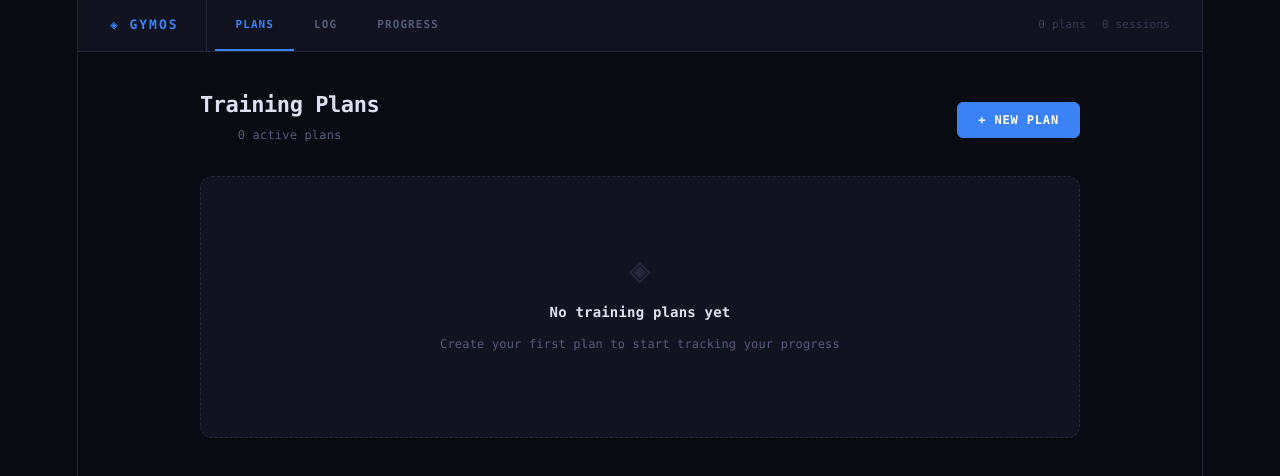
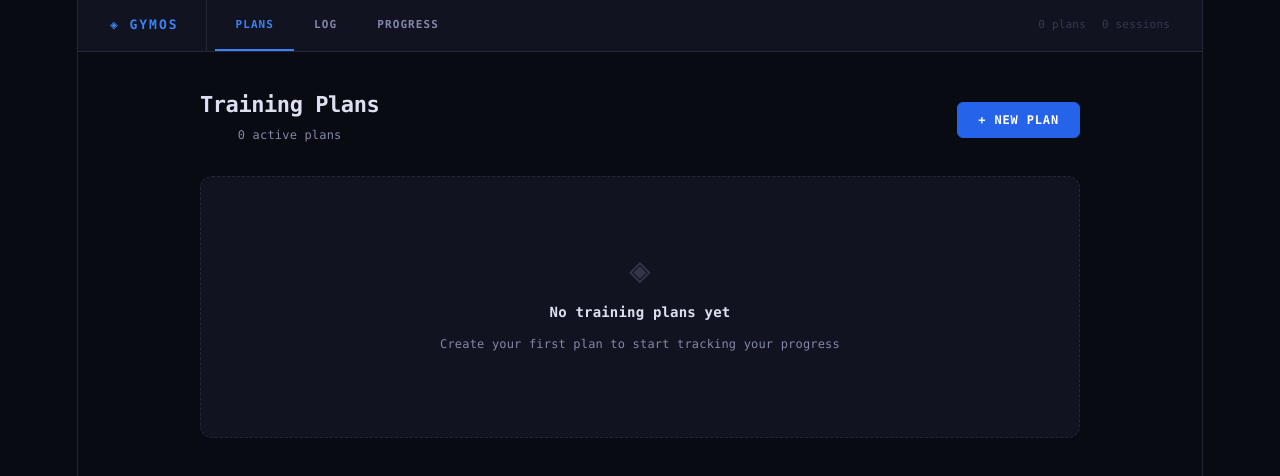
Before and after one commit to tiago-espadinha/GymOS, a React (Vite) app: page / in a window 1280 px wide. Shown: the top 476 px of the page. Built offline with nearby package versions, Linux system fonts and the light colour scheme.

Commit message:
fix(a11y): raise contrast, allow zoom and label form controls

```diff
--- a/index.html
+++ b/index.html
@@ -4,7 +4,7 @@
     <meta charset="UTF-8" />
     <link rel="icon" type="image/png" href="/weights.png" />
     <link rel="manifest" href="/manifest.webmanifest" />
-    <meta name="viewport" content="width=device-width, initial-scale=1.0, maximum-scale=1.0, user-scalable=no" />
+    <meta name="viewport" content="width=device-width, initial-scale=1.0" />
     <meta name="theme-color" content="#090b12" />
     <meta name="apple-mobile-web-app-capable" content="yes" />
     <meta name="apple-mobile-web-app-status-bar-style" content="black-translucent" />
--- a/src/components/log/LogTab/index.tsx
+++ b/src/components/log/LogTab/index.tsx
@@ -172,7 +172,7 @@ export function LogTab({
       <div className="logTabForm">
         <div>
           <Label>Training Plan</Label>
-          <Select value={planId} onChange={handlePlanChange}>
+          <Select value={planId} onChange={handlePlanChange} ariaLabel="Training plan">
             <option value="">Select a plan...</option>
             {plans
               .filter((p) => !p.isArchived || p.id === planId)
@@ -189,6 +189,7 @@ export function LogTab({
             value={date}
             onChange={setDate}
             type="date"
+            ariaLabel="Session date"
             style={{ width: "160px" }}
           />
         </div>
@@ -215,6 +216,7 @@ export function LogTab({
               value={notes}
               onChange={setNotes}
               placeholder="How did it go? Any PRs or setbacks?"
+              ariaLabel="Session notes"
             />
           </div>
           <div className="logTabActions">
--- a/src/components/shared/Button/Button.css
+++ b/src/components/shared/Button/Button.css
@@ -26,8 +26,8 @@
 }
 
 .primary {
-  background: var(--accent);
-  border-color: var(--accent);
+  background: var(--accent-hover);
+  border-color: var(--accent-hover);
   color: #fff;
 }
 
--- a/src/components/shared/Input/index.tsx
+++ b/src/components/shared/Input/index.tsx
@@ -4,6 +4,7 @@ interface InputProps {
   value: string;
   onChange: (value: string) => void;
   placeholder?: string;
+  ariaLabel?: string;
   type?: string;
   style?: CSSProperties;
 }
@@ -12,6 +13,7 @@ export function Input({
   value,
   onChange,
   placeholder,
+  ariaLabel,
   type = "text",
   style: x,
 }: InputProps) {
@@ -21,6 +23,7 @@ export function Input({
       value={value}
       onChange={(e) => onChange(e.target.value)}
       placeholder={placeholder}
+      aria-label={ariaLabel}
       className="input"
       style={{
         ...x,
--- a/src/components/shared/Select/index.tsx
+++ b/src/components/shared/Select/index.tsx
@@ -4,13 +4,15 @@ interface SelectProps {
   value: string;
   onChange: (value: string) => void;
   children: React.ReactNode;
+  ariaLabel?: string;
   style?: CSSProperties;
 }
 
-export function Select({ value, onChange, children, style: x }: SelectProps) {
+export function Select({ value, onChange, children, ariaLabel, style: x }: SelectProps) {
   return (
     <select
       value={value}
+      aria-label={ariaLabel}
       onChange={(e) => onChange(e.target.value)}
       className="select"
       style={{ ...x }}
--- a/src/constants/colors.ts
+++ b/src/constants/colors.ts
@@ -10,7 +10,7 @@ export const Colors = {
   border:      '#242638',
   borderHov:   '#383c58',
   text:        '#dce0f0',
-  muted:       '#565a7c',
+  muted:       '#8387ab',
   dim:         '#363952',
   success:     '#34d399',
   successBg:   'rgba(52,211,153,0.08)',
--- a/src/index.css
+++ b/src/index.css
@@ -14,7 +14,7 @@
   --border: #242638;
   --border-hov: #383c58;
   --text: #dce0f0;
-  --muted: #565a7c;
+  --muted: #8387ab;
   --dim: #363952;
   --success: #34d399;
   --success-bg: rgba(52, 211, 153, 0.08);
@@ -51,7 +51,7 @@
     --border: #242638;
     --border-hov: #383c58;
     --text: #dce0f0;
-    --muted: #565a7c;
+    --muted: #8387ab;
     --dim: #363952;
     --success: #34d399;
     --success-bg: rgba(52, 211, 153, 0.08);
```
